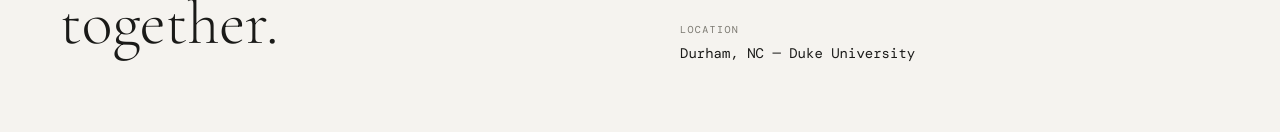
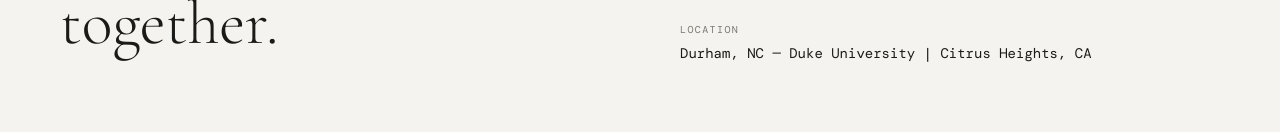
Before and after one commit to Sufty1/Portfolio, a plain HTML site: page index.html in a window 1280 px wide. Shown: the part 2819-2951 px from the top of the page. Drawn offline with nearby package versions, Linux system fonts and the light colour scheme; a web font is replaced by a local one.

Commit message:
Update index.html

```diff
--- a/index.html
+++ b/index.html
@@ -627,7 +627,7 @@
       </div>
       <div class="contact-item">
         <span class="contact-item-label">Location</span>
-        <span class="contact-item-value">Durham, NC — Duke University</span>
+        <span class="contact-item-value">Durham, NC — Duke University | Citrus Heights, CA</span>
       </div>
     </div>
   </div>
```
